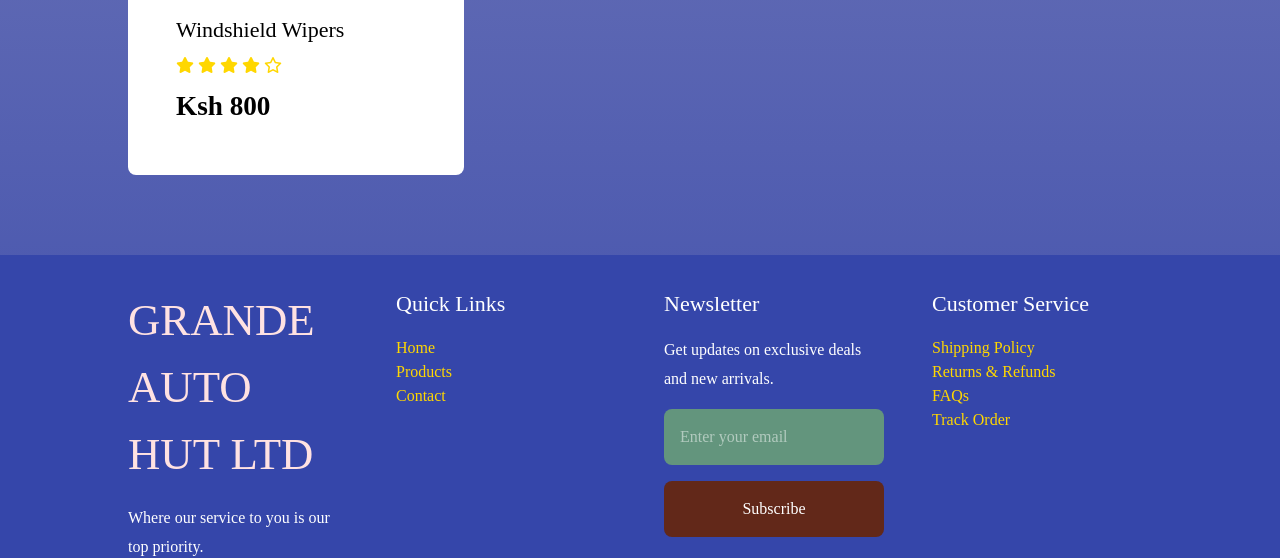
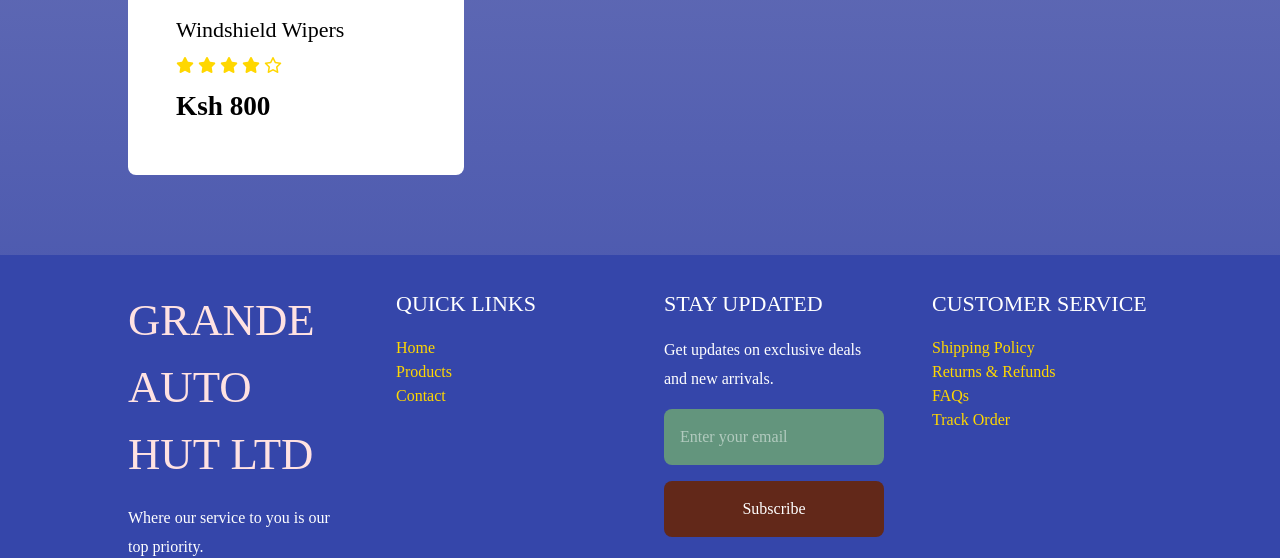
Before and after one commit to JeromeJason-dev/Grande-Auto-Hut-LTD, a plain HTML site: page product.html in a window 1280 px wide. Shown: the part 3014-3572 px from the top of the page. Drawn offline with nearby package versions, Linux system fonts and the light colour scheme.

Commit message:
refactor: change text to uppercase

```diff
--- a/product.html
+++ b/product.html
@@ -299,7 +299,7 @@
             </div>
             <!-- QUICK LINKS -->
             <div class="footer-section">
-                <h3 class="text-white">Quick Links</h3>
+                <h3 class="text-white">QUICK LINKS</h3>
 
                 <ul>
                     <li><a href="index.html">Home</a></li>
@@ -309,7 +309,7 @@
             </div>
             <!-- NEWSLETTER -->
             <div class="footer-section">
-                <h3 class="text-white">Newsletter</h3>
+                <h3 class="text-white">STAY UPDATED</h3>
 
                 <p>
                     Get updates on exclusive deals and new arrivals.
@@ -326,7 +326,7 @@
 
             <!-- CUSTOMER SERVICE -->
             <div class="footer-section">
-                <h3 class="text-white">Customer Service</h3>
+                <h3 class="text-white">CUSTOMER SERVICE</h3>
 
                 <ul>
                     <li><a href="#">Shipping Policy</a></li>
```
